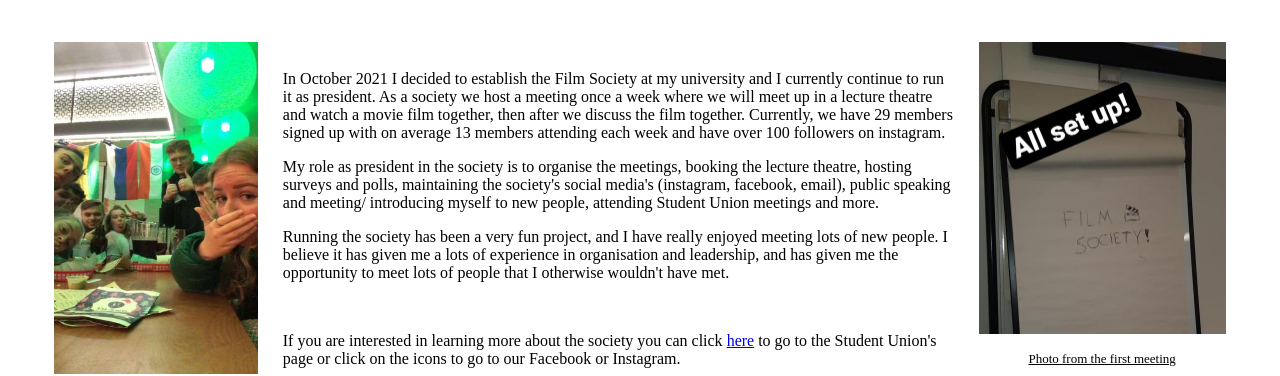
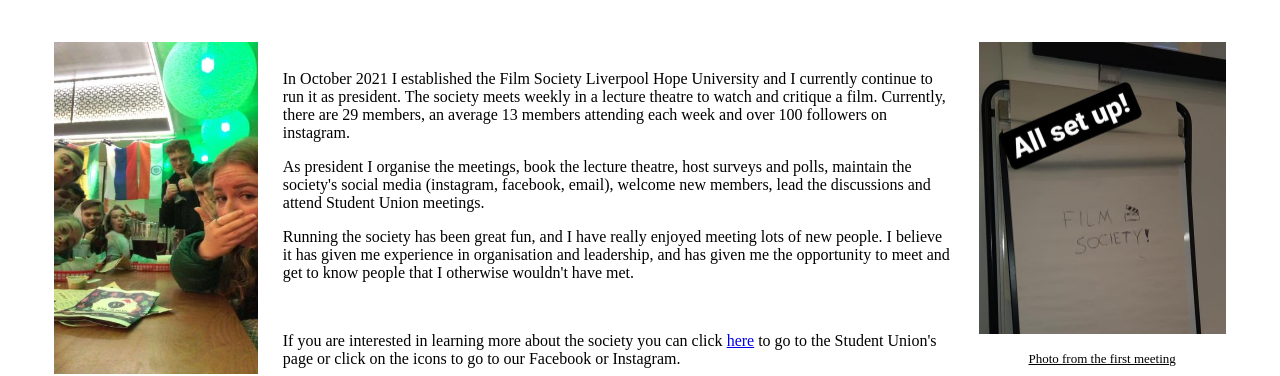
Before and after one commit to IestynGreen/IestynSite, a plain HTML site: page FilmSociety.html in a window 1280 px wide. Shown: the part 722-1098 px from the top of the page. Drawn offline with Linux system fonts and the light colour scheme.

Commit message:
film society update

```diff
--- a/FilmSociety.html
+++ b/FilmSociety.html
@@ -62,18 +62,13 @@
     </div>
     <br>
 <br>
-    <p>In October 2021 I decided to establish the Film Society at my university and I currently continue to run it as president.
-        As a society we host a meeting once a week where we will meet up in a lecture theatre and watch a movie film together, then after we discuss the film together.
-        Currently, we have 29 members signed up with on average 13 members attending each week and have over 100 followers on instagram.
+    <p>In October 2021 I established the Film Society Liverpool Hope University and I currently continue to run it as president. The society meets weekly in a lecture theatre to watch and critique a film. Currently, there are 29 members, an average 13 members attending each week and over 100 followers on instagram.
     </p>
     <p>
-        My role as president in the society is to organise the meetings, booking the lecture theatre, hosting surveys and polls, maintaining the society's
-        social media's (instagram, facebook, email),
-        public speaking and meeting/ introducing myself to new people, attending Student Union meetings and more.
+        As president I  organise the meetings, book the lecture theatre, host surveys and polls, maintain the society's social media (instagram, facebook, email), welcome new members, lead the discussions and attend Student Union meetings.
     </p>
     <p>
-        Running the society has been a very fun project, and I have really enjoyed meeting lots of new people.
-        I believe it has given me a lots of experience in organisation and leadership, and has given me the opportunity to meet lots of people that I otherwise wouldn't have met.
+        Running the society has been great fun, and I have really enjoyed meeting lots of new people. I believe it has given me experience in organisation and leadership, and has given me the opportunity to meet  and get to know people that I otherwise wouldn't have met.
     </p>
     <br>
     <p>
```
Also changed, not shown: index.html (+2 -0 lines).
